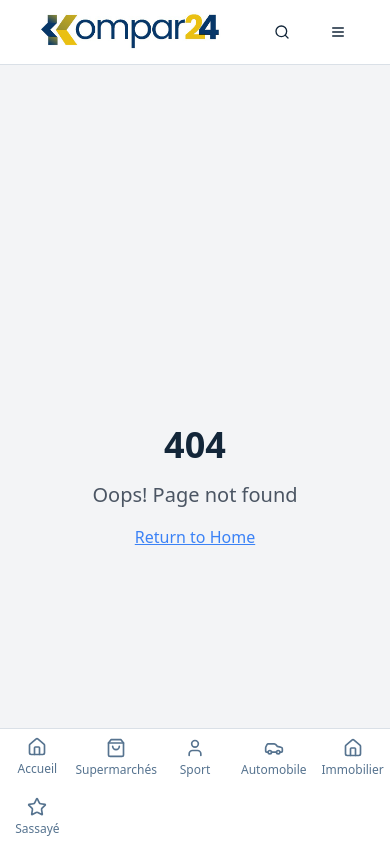
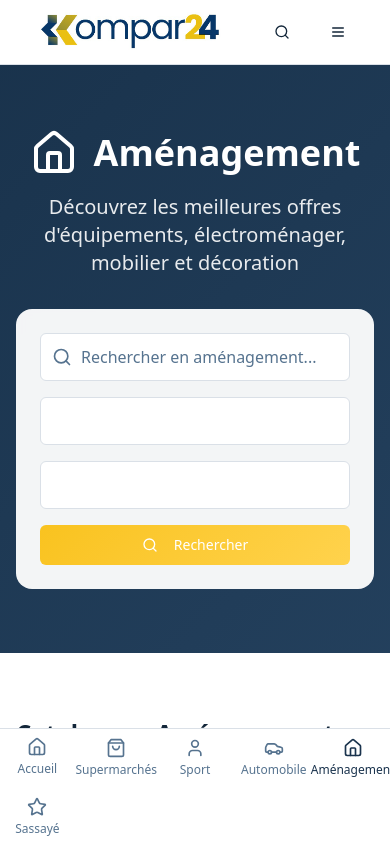
Before and after one commit to kamdemto/kompare24, a React (Vite) app: page /categories/amenagement in a window 390 px wide. Before the commit this address had no page. Shown: the top 844 px of the page. Built offline with nearby package versions, Linux system fonts and the light colour scheme.

Commit message:
Refactor: Rename Immobilier to Amenagement
Rename the "Immobilier" category to "Amenagement" to better reflect its focus on equipment, home furnishings, kitchens, offices, etc. This change updates the category name in navigation, app routes, hero section filters, and the specific category page.

```diff
--- a/src/App.tsx
+++ b/src/App.tsx
@@ -8,7 +8,7 @@ import CataloguesPage from "./pages/CataloguesPage";
 import SupermarchesPage from "./pages/categories/SupermarchesPage";
 import SportModePage from "./pages/categories/SportModePage";
 import AutomobilePage from "./pages/categories/AutomobilePage";
-import ImmobilierPage from "./pages/categories/ImmobilierPage";
+import AmenagementPage from "./pages/categories/AmenagementPage";
 import SassayePage from "./pages/categories/SassayePage";
 import CommentCaMarchePage from "./pages/CommentCaMarchePage";
 import AProposPage from "./pages/AProposPage";
@@ -40,7 +40,7 @@ const App = () => (
               <Route path="/categories/supermarches" element={<SupermarchesPage />} />
               <Route path="/categories/sport-mode" element={<SportModePage />} />
               <Route path="/categories/automobile" element={<AutomobilePage />} />
-              <Route path="/categories/immobilier" element={<ImmobilierPage />} />
+              <Route path="/categories/amenagement" element={<AmenagementPage />} />
               <Route path="/categories/sassaye" element={<SassayePage />} />
               <Route path="/comment-ca-marche" element={<CommentCaMarchePage />} />
               <Route path="/a-propos" element={<AProposPage />} />
--- a/src/components/ui/hero-section.tsx
+++ b/src/components/ui/hero-section.tsx
@@ -50,7 +50,7 @@ const HeroSection = () => {
                   <SelectItem value="supermarches">Supermarchés</SelectItem>
                   <SelectItem value="sport-mode">Sport & Mode</SelectItem>
                   <SelectItem value="automobile">Automobile</SelectItem>
-                  <SelectItem value="immobilier">Immobilier</SelectItem>
+                  <SelectItem value="amenagement">Aménagement</SelectItem>
                   <SelectItem value="sassaye">Sassayé</SelectItem>
                 </SelectContent>
               </Select>
--- a/src/components/ui/navigation.tsx
+++ b/src/components/ui/navigation.tsx
@@ -24,7 +24,7 @@ const Navigation = () => {
     { label: 'Supermarchés', href: '/categories/supermarches', icon: ShoppingBag },
     { label: 'Sport & Mode', href: '/categories/sport-mode', icon: User },
     { label: 'Automobile', href: '/categories/automobile', icon: Car },
-    { label: 'Immobilier', href: '/categories/immobilier', icon: Home },
+    { label: 'Aménagement', href: '/categories/amenagement', icon: Home },
     { label: 'Sassayé', href: '/categories/sassaye', icon: Star },
   ];
 
--- a/src/pages/Home.tsx
+++ b/src/pages/Home.tsx
@@ -42,9 +42,9 @@ const Home = () => {
       gradient: 'bg-gradient-to-br from-green-500 to-teal-600'
     },
     {
-      title: 'Immobilier',
-      description: 'Trouvez les meilleures offres immobilières : ventes, locations et terrains',
-      href: '/categories/immobilier',
+      title: 'Aménagement',
+      description: 'Équipements, électroménager, mobilier de cuisine et bureau à prix réduits',
+      href: '/categories/amenagement',
       icon: HomeIcon,
       catalogCount: 18,
       gradient: 'bg-gradient-to-br from-orange-500 to-red-600'
--- a/src/pages/categories/ImmobilierPage.tsx
+++ b/src/pages/categories/AmenagementPage.tsx
@@ -6,13 +6,13 @@ import { Input } from '@/components/ui/input';
 import { Select, SelectContent, SelectItem, SelectTrigger, SelectValue } from '@/components/ui/select';
 import CatalogCard from '@/components/ui/catalog-card';
 
-const ImmobilierPage = () => {
-  // Mock data pour les catalogues immobilier
+const AmenagementPage = () => {
+  // Mock data pour les catalogues aménagement
   const catalogs = [
     {
       id: '1',
-      title: 'Appartements neufs Douala',
-      company: 'Promovente',
+      title: 'Électroménager moderne',
+      company: 'Samsung',
       validUntil: '31/03/2025',
       imageUrl: '/placeholder.svg',
       viewCount: 1850,
@@ -21,8 +21,8 @@ const ImmobilierPage = () => {
     },
     {
       id: '2',
-      title: 'Villas de luxe Yaoundé',
-      company: 'Century 21',
+      title: 'Mobilier de cuisine',
+      company: 'IKEA',
       validUntil: '28/02/2025',
       imageUrl: '/placeholder.svg',
       viewCount: 1240,
@@ -30,8 +30,8 @@ const ImmobilierPage = () => {
     },
     {
       id: '3',
-      title: 'Terrains constructibles',
-      company: 'Tiko Real Estate',
+      title: 'Équipements de bureau',
+      company: 'Bureau Vallée',
       validUntil: '15/02/2025',
       imageUrl: '/placeholder.svg',
       viewCount: 987,
@@ -39,8 +39,8 @@ const ImmobilierPage = () => {
     },
     {
       id: '4',
-      title: 'Bureaux à louer centre-ville',
-      company: 'SOGEA',
+      title: 'Décoration d\'intérieur',
+      company: 'Alinéa',
       validUntil: '20/02/2025',
       imageUrl: '/placeholder.svg',
       viewCount: 756,
@@ -48,8 +48,8 @@ const ImmobilierPage = () => {
     },
     {
       id: '5',
-      title: 'Résidences sécurisées',
-      company: 'Habitat Cameroun',
+      title: 'Appareils ménagers',
+      company: 'Whirlpool',
       validUntil: '10/03/2025',
       imageUrl: '/placeholder.svg',
       viewCount: 623,
@@ -57,8 +57,8 @@ const ImmobilierPage = () => {
     },
     {
       id: '6',
-      title: 'Investissement locatif',
-      company: 'Immobilier Plus',
+      title: 'Solutions de rangement',
+      company: 'Leroy Merlin',
       validUntil: '25/02/2025',
       imageUrl: '/placeholder.svg',
       viewCount: 445,
@@ -74,10 +74,10 @@ const ImmobilierPage = () => {
           <div className="max-w-4xl mx-auto text-center">
             <div className="flex items-center justify-center mb-4">
               <Home className="h-12 w-12 mr-4" />
-              <h1 className="text-4xl md:text-5xl font-bold">Immobilier</h1>
+              <h1 className="text-4xl md:text-5xl font-bold">Aménagement</h1>
             </div>
             <p className="text-xl text-white/90 mb-8">
-              Découvrez les meilleures offres immobilières : ventes, locations, terrains et investissements
+              Découvrez les meilleures offres d'équipements, électroménager, mobilier et décoration
             </p>
 
             {/* Search & Filters */}
@@ -86,21 +86,22 @@ const ImmobilierPage = () => {
                 <div className="relative">
                   <Search className="absolute left-3 top-1/2 transform -translate-y-1/2 text-muted-foreground h-5 w-5" />
                   <Input
-                    placeholder="Rechercher en immobilier..."
+                    placeholder="Rechercher en aménagement..."
                     className="pl-10 h-12 text-foreground"
                   />
                 </div>
 
                 <Select>
                   <SelectTrigger className="h-12">
-                    <SelectValue placeholder="Type" />
+                    <SelectValue placeholder="Catégorie" />
                   </SelectTrigger>
                   <SelectContent>
-                    <SelectItem value="all">Tous les types</SelectItem>
-                    <SelectItem value="vente">Vente</SelectItem>
-                    <SelectItem value="location">Location</SelectItem>
-                    <SelectItem value="terrain">Terrain</SelectItem>
-                    <SelectItem value="commercial">Commercial</SelectItem>
+                    <SelectItem value="all">Toutes les catégories</SelectItem>
+                    <SelectItem value="electromenager">Électroménager</SelectItem>
+                    <SelectItem value="mobilier">Mobilier</SelectItem>
+                    <SelectItem value="decoration">Décoration</SelectItem>
+                    <SelectItem value="bureau">Bureau</SelectItem>
+                    <SelectItem value="cuisine">Cuisine</SelectItem>
                   </SelectContent>
                 </Select>
 
@@ -133,7 +134,7 @@ const ImmobilierPage = () => {
           <div className="flex flex-col md:flex-row justify-between items-start md:items-center mb-8">
             <div>
               <h2 className="text-2xl md:text-3xl font-bold text-foreground mb-2">
-                Catalogues Immobilier
+                Catalogues Aménagement
               </h2>
               <p className="text-muted-foreground">
                 {catalogs.length} catalogues disponibles
@@ -151,7 +152,7 @@ const ImmobilierPage = () => {
                   <SelectItem value="popular">Plus populaires</SelectItem>
                   <SelectItem value="price-low">Prix croissant</SelectItem>
                   <SelectItem value="price-high">Prix décroissant</SelectItem>
-                  <SelectItem value="company">Par agence</SelectItem>
+                  <SelectItem value="brand">Par marque</SelectItem>
                 </SelectContent>
               </Select>
             </div>
@@ -173,25 +174,25 @@ const ImmobilierPage = () => {
         </div>
       </section>
 
-      {/* Popular Agencies */}
+      {/* Popular Brands */}
       <section className="py-16 bg-muted/50">
         <div className="container px-4">
           <h2 className="text-2xl md:text-3xl font-bold text-center text-foreground mb-8">
-            Agences Immobilières Populaires
+            Marques Populaires
           </h2>
 
           <div className="grid grid-cols-2 md:grid-cols-3 lg:grid-cols-6 gap-6">
-            {['Promovente', 'Century 21', 'Tiko Real Estate', 'SOGEA', 'Habitat Cameroun', 'Immobilier Plus'].map((agency) => (
+            {['Samsung', 'IKEA', 'Bureau Vallée', 'Alinéa', 'Whirlpool', 'Leroy Merlin'].map((brand) => (
               <Link
-                key={agency}
-                to={`/entreprise/${agency.toLowerCase().replace(/\s+/g, '-')}`}
+                key={brand}
+                to={`/entreprise/${brand.toLowerCase().replace(/\s+/g, '-')}`}
                 className="group bg-white rounded-xl p-6 text-center hover:shadow-elegant transition-all duration-300 hover:-translate-y-1"
               >
                 <div className="h-16 bg-gradient-to-br from-primary/10 to-secondary/10 rounded-lg mb-4 flex items-center justify-center">
                   <Home className="h-8 w-8 text-primary" />
                 </div>
                 <h3 className="font-semibold text-foreground group-hover:text-primary transition-colors text-sm">
-                  {agency}
+                  {brand}
                 </h3>
               </Link>
             ))}
@@ -203,10 +204,10 @@ const ImmobilierPage = () => {
       <section className="py-16 bg-gradient-secondary text-secondary-foreground">
         <div className="container px-4 text-center">
           <h2 className="text-2xl md:text-3xl font-bold mb-4">
-            Vous êtes une agence immobilière ?
+            Vous êtes un équipementier ?
           </h2>
           <p className="text-lg mb-8 opacity-90">
-            Rejoignez Kompar24 et diffusez vos offres immobilières auprès de milliers de clients potentiels
+            Rejoignez Kompar24 et diffusez vos catalogues d'équipements auprès de milliers de clients potentiels
           </p>
           <Button
             variant="outline"
@@ -221,4 +222,4 @@ const ImmobilierPage = () => {
   );
 };
 
-export default ImmobilierPage;
+export default AmenagementPage;
```
